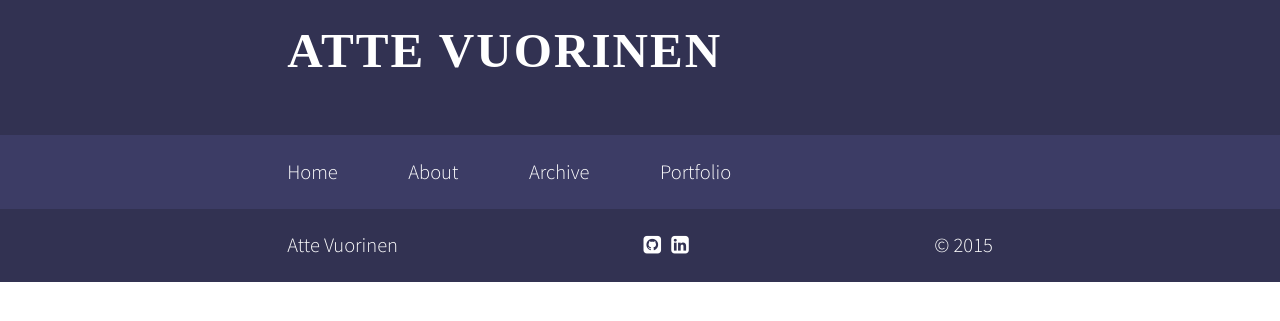
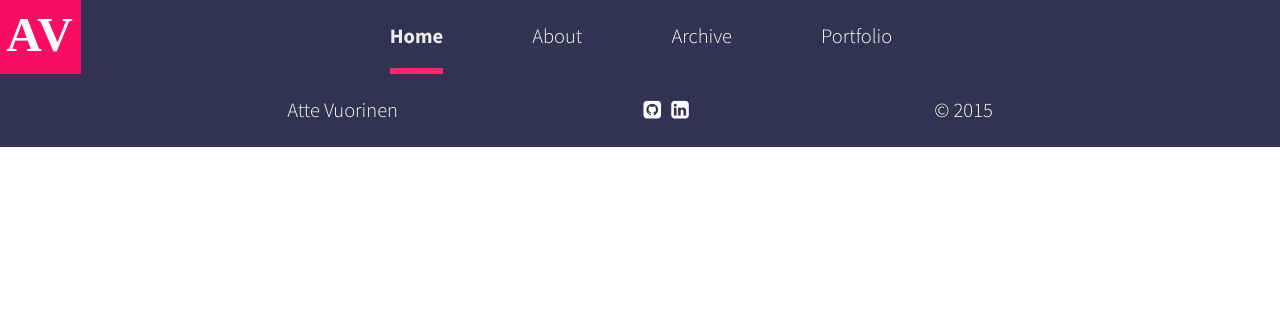
Before and after one commit to avuorinen/avuorinen.github.io, a Jekyll site: the page built from index.html, in a window 1280 px wide. Shown: the top 321 px of the page. Built offline with Jekyll 4.4.1, drawn with Linux system fonts in a browser that asks for light colours; nearby versions of some CDN libraries; some web fonts are replaced; the list of posts is cut into pages by our own code.

Commit message:
Added selected id support  for home page. Updated Navigation. Updated Site title.

```diff
--- a/_config.yml
+++ b/_config.yml
@@ -1,4 +1,4 @@
-title: "Atte Vuorinen"
+title: "AV"
 author: "Atte Vuorinen"
 description: ""
 #subheading: "Really cool blog about ... something"
--- a/_layouts/blank.html
+++ b/_layouts/blank.html
@@ -17,16 +17,16 @@
     {% if site.comments.isso and page.comments %}<script data-isso="http://{{ site.comments.isso }}" src="//{{ site.comments.isso }}/js/embed.min.js"></script>{% endif %}
   </head>
   <body>
-    <header>
-      {% unless site.style.headline %}<h1><a href="{{ site.baseurl }}/">{{ site.title }}</a></h1>{% endunless %}
-    </header>
-    <header class="nav">
+  <header class="logo-header">
+      {% unless site.style.headline %}<h1 class="logo"><a href="{{ site.baseurl }}/">{{ site.title }}</a></h1>{% endunless %}
+    <header class="nav-header">
       <nav>
         <ul>
-          <li><a href="{{ site.baseurl }}/">Home</a></li>{% for node in site.pages %}{% if node.title %}<li><a href="{{ node.url | prepend: site.baseurl }}"{% if page.url == node.url %} id="selected"{% endif %}>{{ node.title }}</a></li>{% endif %}{% endfor %}
+          <li><a href="{{ site.baseurl }}/"{% if page.url == "/" %} id="selected"{% endif %}>Home</a></li>{% for node in site.pages %}{% if node.title %}<li><a href="{{ node.url | prepend: site.baseurl }}"{% if page.url == node.url %} id="selected"{% endif %}>{{ node.title }}</a></li>{% endif %}{% endfor %}
         </ul>
       </nav>
     </header>
+  </header>
     {% if site.style.headline %}<div><h1><a href="{{ site.baseurl }}/">{{ site.title }}</a></h1></div>{% endif %}
     {% if site.subheading %}<div>{{ site.subheading }}</div>{% endif %}
 {{ content }}
--- a/_sass/basic.sass
+++ b/_sass/basic.sass
@@ -56,10 +56,12 @@ blockquote
 
 nav
     ul
-        padding-left: 0
+        padding-left: 0.5em
+        #padding-left: 0
+        text-align: center
     li
         display: inline-block
-        margin-right: 10%
+        margin-right: 7.5%
 
 article
     flex-grow: 1
@@ -106,7 +108,26 @@ article.portfolio
     tr:hover
         background-color: rgba(0, 0, 0, 0)
 
-header.nav
-    background: #3C3C65
+header.nav-header
+    #background: #3C3C65
+    display: table-cell
     padding-bottom: 0px
     padding-top: 0px
+    width: 100%
+
+header.logo-header
+    padding: 0px
+
+header h1.logo
+    background: #F80D62
+    display: table-cell
+    padding: 0.3em
+    padding-left: 0.15em
+    padding-right: 0.15em
+    #margin: 0
+    text-align: center
+    vertical-align: middle
+    #float: left
+    #position: absolute
+    #top: 0
+    #left: 0
--- a/main.sass
+++ b/main.sass
@@ -74,4 +74,6 @@ article:nth-of-type(odd)
     background: $odd
     color: reduce($odd, 100%)
 
+
+
 @import vendor
```
